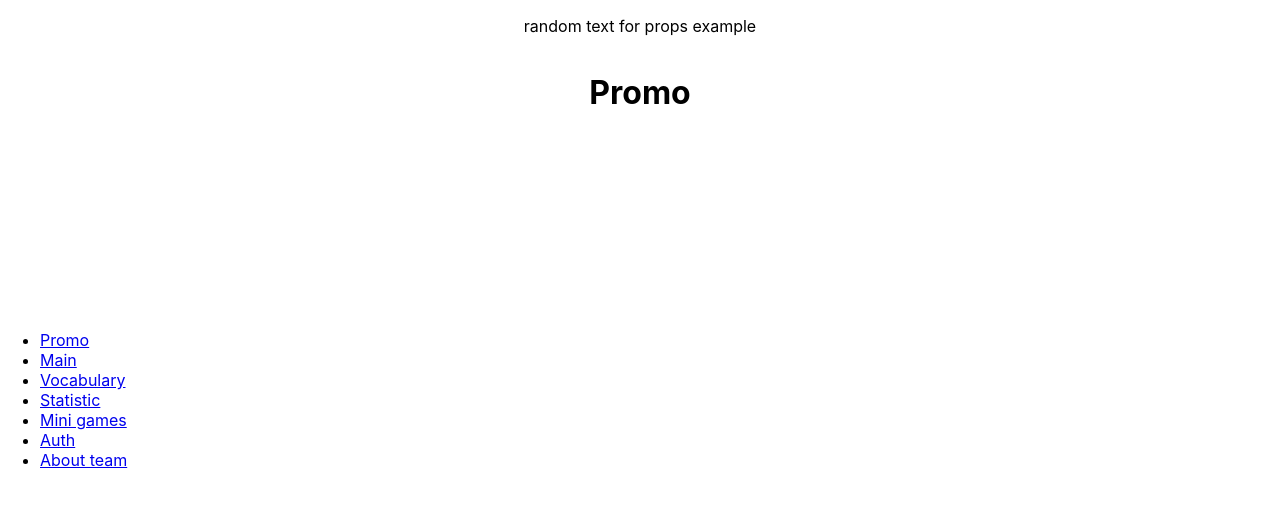
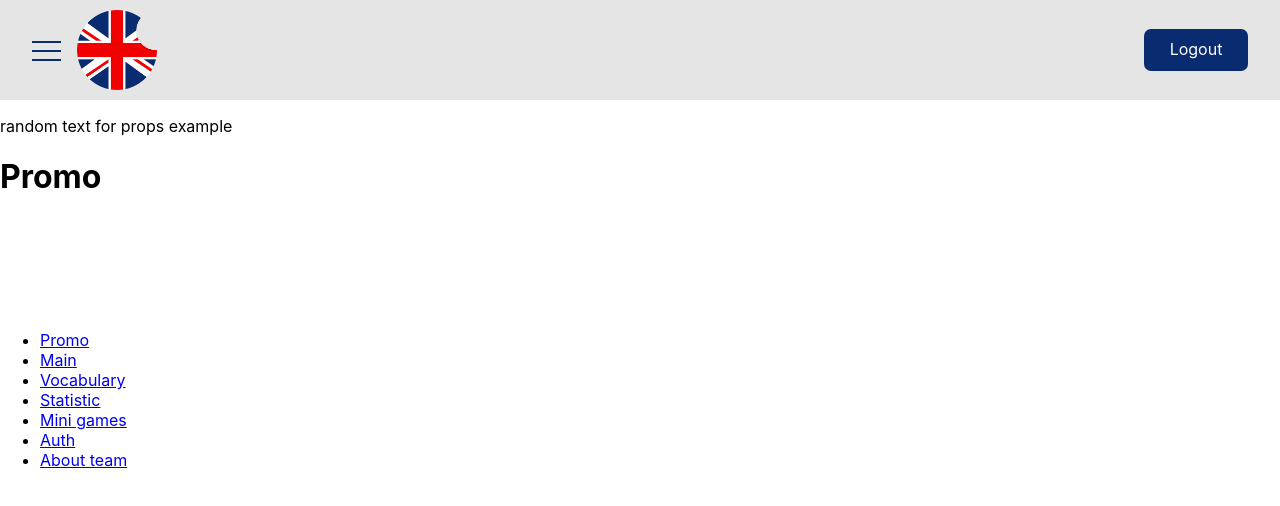
Before and after one commit to aidfromdeagland/rslang, a React app: page / in a window 1280 px wide. Built offline with nearby package versions, Linux system fonts and the light colour scheme.

Commit message:
feat: add header component

```diff
--- a/src/components/app.js
+++ b/src/components/app.js
@@ -5,6 +5,7 @@ import {
     BrowserRouter as Router, Route, Switch,
 } from 'react-router-dom';
 import { Nav } from './nav/nav';
+import { Header } from './header/header';
 import { AboutTeam } from './pages/aboutTeam/aboutTeam';
 import { Auth } from './pages/auth/auth';
 import { Main } from './pages/main/main';
@@ -15,17 +16,13 @@ import { Vocabulary } from './pages/vocabulary/vocabulary';
 import { NotFound } from './pages/notFound/notFound';
 
 export class App extends Component {
-  constructor(props) {
-    super(props);
-    this.props = props;
-  }
-
     render() {
         const { text } = this.props;
         return (
             <Router>
                 <div className="App">
                     <header>
+                        <Header />
                         <Nav />
                         <p>{text}</p>
                     </header>
@@ -64,7 +61,7 @@ export class App extends Component {
 }
 
 App.defaultProps = {
-  text: '',
+    text: PropTypes.string.isRequered,
 };
 
 App.propTypes = {
--- a/src/components/app.scss
+++ b/src/components/app.scss
@@ -1,6 +1,6 @@
 .App {
   position: relative;
-  display: flex;
+  //display: flex;
   flex-direction: column;
   justify-content: center;
   align-items: center;
--- /dev/null
+++ b/src/components/header/header.js
@@ -0,0 +1,20 @@
+import React, { Component } from 'react';
+import './header.scss';
+
+export class Header extends Component {
+    render() {
+        return (
+            <div className="header">
+                <div className="header__navigation">
+                    <div className="header__hamburger">
+                        <div className="header__hamburger-open" />
+                    </div>
+                    <div className="header__logo" />
+                </div>
+                <div className="header__logout">
+                    Logout
+                </div>
+            </div>
+        );
+    }
+}
--- /dev/null
+++ b/src/components/header/header.scss
@@ -0,0 +1,98 @@
+$bg-color: #e5e5e5;
+$secondary-color: #092c70;
+.header {
+    background-color: $bg-color;
+    height: 100px;
+
+    margin: 0 auto;
+    display: flex;
+    align-items: center;
+    justify-content: space-between;
+
+    &__navigation {
+        display: flex;
+        justify-content: space-between;
+    }
+
+    &__hamburger {
+        position: relative;
+        z-index: 3;
+        cursor: pointer;
+        width: 1.8rem;
+        height: 1.8rem;
+        margin: 1.5rem 1rem 0 0;
+        padding: 1rem 2rem 0 0;
+
+        &-open {
+            cursor: pointer;
+            position: relative;
+            width: 100%;
+            height: 1.5px;
+            background: $secondary-color;
+            align-items: center;
+            margin-left: 2rem;
+
+            &:before,
+            &:after {
+                cursor: pointer;
+                content: "";
+                position: absolute;
+                z-index: 3;
+                top: -9px;
+                width: 100%;
+                height: 100%;
+                background: inherit;
+                transition: all 0.3s ease-in-out;
+            }
+
+            &:after {
+                top: 9px;
+                transition: all 0.3s ease-in-out;
+            }
+        }
+
+        &-close {
+            cursor: pointer;
+            position: relative;
+            width: 100%;
+            height: 0;
+            background: $secondary-color;
+            align-items: center;
+            margin-left: 2rem;
+
+            &:before,
+            &:after {
+                content: "";
+                position: absolute;
+                z-index: 3;
+                top: 0;
+                width: 100%;
+                height: 1.5px;
+                background: inherit;
+                transform: rotate(45deg);
+                transition: all 0.5s ease-in-out;
+            }
+
+            &:after {
+                top: 0;
+                transform: rotate(-45deg);
+                transition: all 0.5s ease-in-out;
+            }
+        }
+    }
+    &__logo {
+        width: 80px;
+        height: 80px;
+        background-image: url("./../../assets/images/iKnow.png");
+        background-size: contain;
+    }
+    &__logout {
+        background-color: $secondary-color;
+        color: #fff;
+        border-radius: 7px;
+        text-align: center;
+        height: 30px;
+        padding: 0.6rem 1.6rem 0.1rem;
+        margin-right: 2rem;
+    }
+}
```
Also changed, not shown: src/assets/images/iKnow.png (added). Lines whose indentation alone changed are shown as unchanged.
